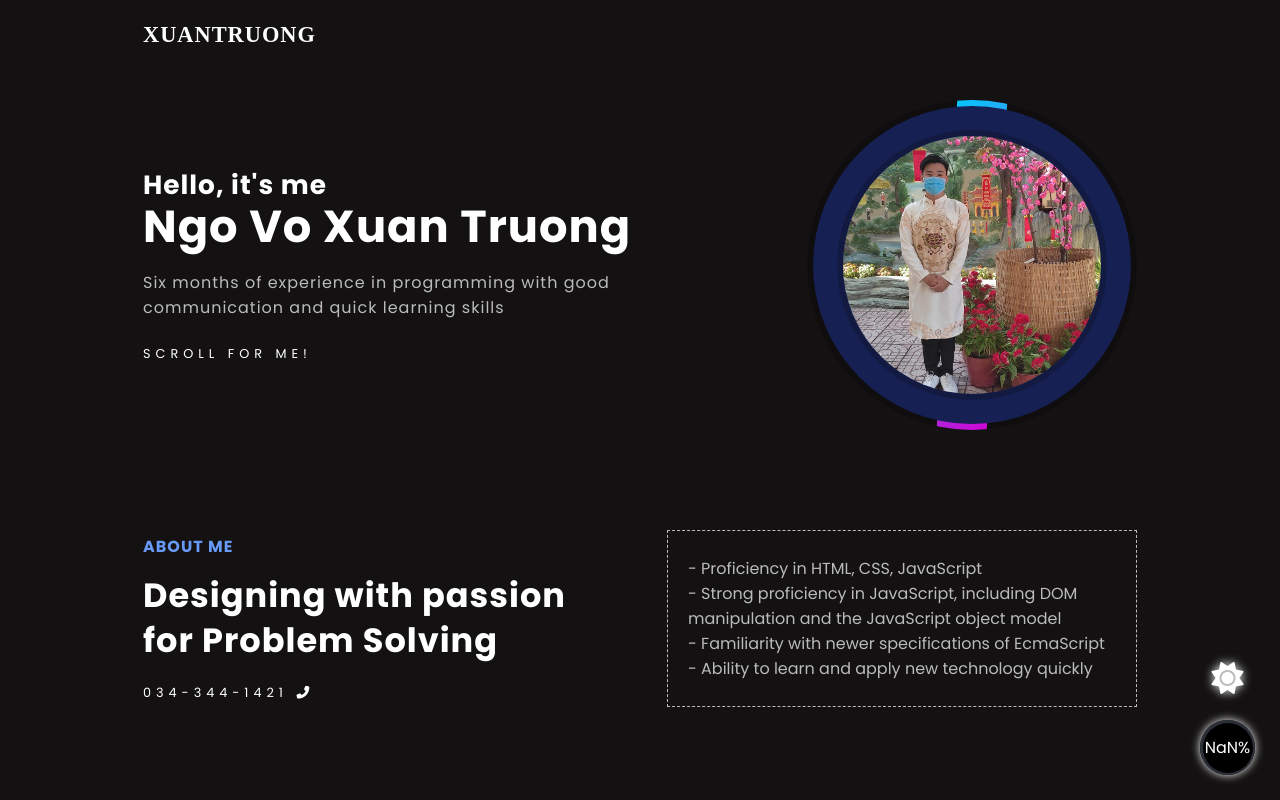
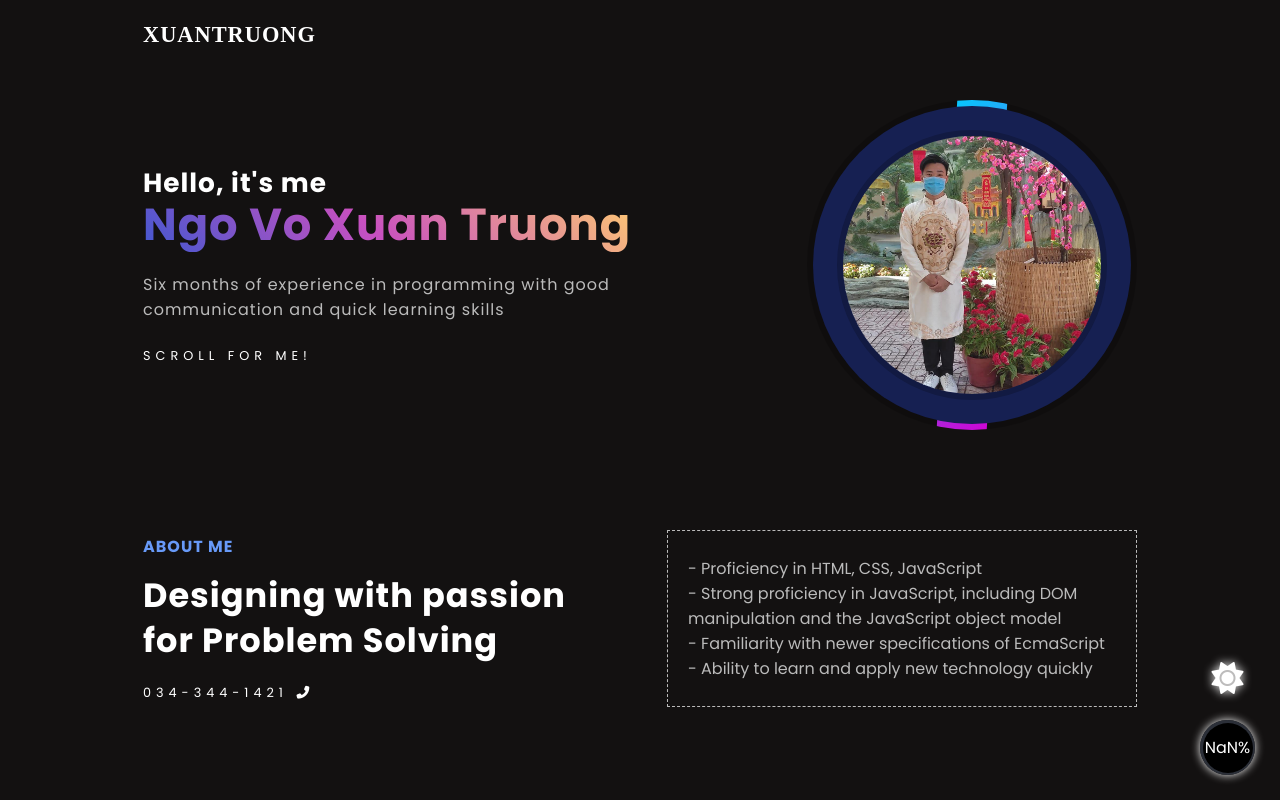
Before and after one commit to ngovoxuantruong/ReactJS_Portfolio, a React (Create React App) app: page / in a window 1280 px wide. Shown: the top 800 px of the page. Built offline with nearby package versions, Linux system fonts and the light colour scheme; a web font is replaced by a local one.

Commit message:
Complete

```diff
--- a/src/components/Home/Home.js
+++ b/src/components/Home/Home.js
@@ -7,7 +7,7 @@ const Home = () => {
         <section id="home">
             <div className="home-text" data-aos="fade-down">
                 <strong>Hello, it's me</strong>
-                <h1>Ngo Vo Xuan Truong</h1>
+                <h1 className="home-name">Ngo Vo Xuan Truong</h1>
                 <p>Six months of experience in programming with good communication and quick learning skills</p>
                 <a className="btn-link" href="#summary">
                     Scroll for me!
--- a/src/components/Home/Home.scss
+++ b/src/components/Home/Home.scss
@@ -22,6 +22,15 @@
         font-size: 2.8rem;
         line-height: 2.8rem;
         letter-spacing: 1px;
+    }
+
+    .home-name {
+        background-color: #4158d0;
+        background-image: linear-gradient(43deg, #4158d0 0%, #c850c0 46%, #ffcc70 100%);
+        background-clip: text;
+        -webkit-background-clip: text;
+        color: transparent;
+        padding-bottom: 5px;
     }
 
     p {
```
Also changed, not shown: 1 other file (tests, documents, lock files or other folders).
